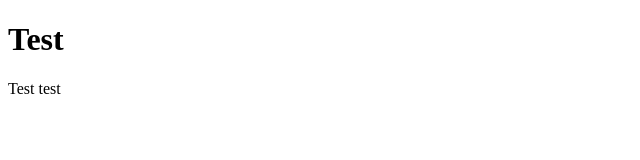
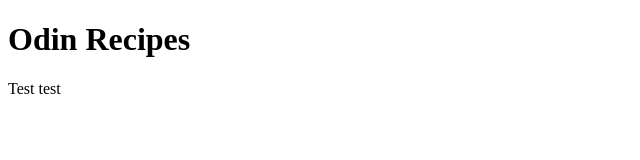
Before and after one commit to Zellrei/odin_recipes, a plain HTML site: page index.html in a window 1280 px wide. Shown: the whole page, without its empty margins (0-640 px from the left). Drawn offline with Linux system fonts and the light colour scheme.

Commit message:
Update index.html

```diff
--- a/index.html
+++ b/index.html
@@ -4,7 +4,7 @@
 		<meta charset="UTF-8">
 	</head>
 	<body>
-		<h1>Test</h1>
+		<h1>Odin Recipes</h1>
 		<p>Test test</p>
 	</body>
 </html>
```
